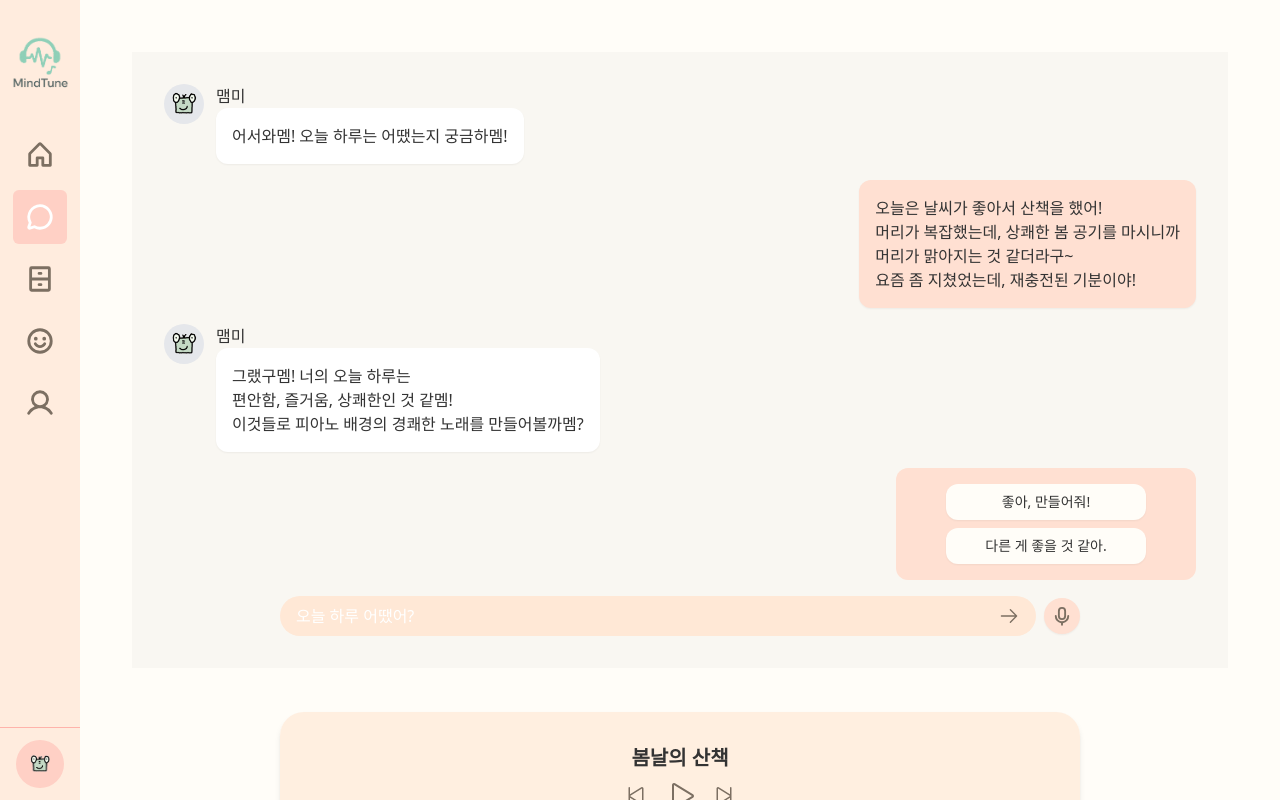
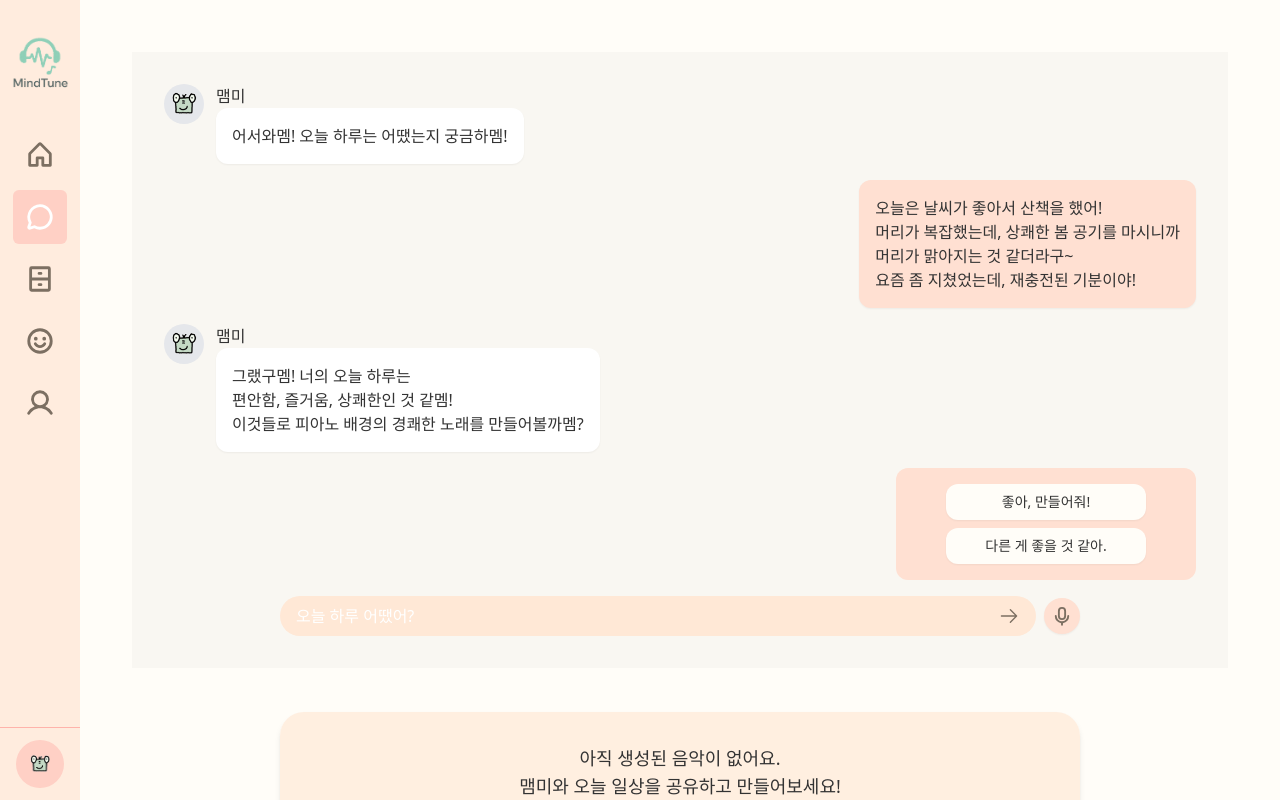
Before and after one commit to Yungyu-Yang/OSSProjYYG, a React (Vite) app: page /chat in a window 1280 px wide. Built offline with nearby package versions, Linux system fonts and the light colour scheme.

Commit message:
김희진/250430/채팅 음악 영역 수정

```diff
--- a/src/pages/Chat.tsx
+++ b/src/pages/Chat.tsx
@@ -20,7 +20,7 @@ const Chat = () => {
   const [isGenerating, setIsGenerating] = useState(false);
   const [isPlaying, setIsPlaying] = useState(false);
   const [currentTime, setCurrentTime] = useState(0);
-  const [duration, setDuration] = useState(180); // 3분 길이의 곡으로 가정
+  const [duration, setDuration] = useState(0); // 3분 길이의 곡으로 가정
 
   // 음악 재생 중일 때, 시간을 1초씩 증가
   useEffect(() => {
@@ -39,7 +39,7 @@ const Chat = () => {
     return () => clearInterval(timer);
   }, [isPlaying, currentTime, duration]);
 
-  // 음악 생성 함수수
+  // 음악 생성 함수
   const handleGenerateMusic = () => {
     setIsGenerating(true);    // 음악 생성 중 상태로 변경
     setTimeout(() => {
@@ -63,7 +63,7 @@ const Chat = () => {
     setIsPlaying(!isPlaying);
   };
 
-  // 10초 뒤로 이동동
+  // 10초 뒤로 이동
   const handleSkipForward = () => {
     setCurrentTime(Math.min(currentTime + 10, duration));
   };
@@ -164,7 +164,14 @@ const Chat = () => {
         </div>
 
         {/* 음악 영역 */}
-        <div className="flex justify-center items-center mt-8 bg-[#FFE8D6] bg-opacity-70 p-8 rounded-3xl text-center shadow-md w-full max-w-[800px] mx-auto">
+        <div
+          className={`flex justify-center items-center mt-8 ${
+            isGenerating
+              ? "bg-[#FFE8D6] bg-opacity-70"
+              : duration > 0
+              ? "bg-[#FFB3AB] bg-opacity-70"
+              : "bg-[#FFE8D6] bg-opacity-70"
+          } p-8 rounded-3xl text-center shadow-md w-full max-w-[800px] mx-auto`}>
           {isGenerating ? (
             <div className="w-full">
               <p className="text-lg mb-4">음악을 만드는 중이에요...</p>
@@ -174,39 +181,40 @@ const Chat = () => {
             </div>
           ) : duration > 0 ? (
             <div className="w-full">
-              <h3 className="text-xl font-semibold mb-2">봄날의 산책</h3>
-              <div className="flex items-center justify-center space-x-4 mb-4">
+              <h3 className="text-xl font-semibold mb-5">봄날의 산책</h3>
+
+              <div className="w-full bg-[#FFE8D6] bg-opacity-90 h-2 rounded-full overflow-hidden mt-2 mb-2">
+                <div
+                  className="bg-[#7C6F62] h-full transition-all duration-300"
+                  style={{ width: `${(currentTime / duration) * 100}%` }}
+                ></div>
+              </div>
+              <div className="flex items-center justify-between text-sm text-[#7C6F62]">
+                <span>{formatTime(currentTime)}</span>
+                <span>{formatTime(duration)}</span>
+              </div>
+              <div className="flex items-center justify-center space-x-4 mt-4">
                 <button
                   onClick={handleSkipBackward}
-                  className="text-[#7C6F62] hover:text-[#FFB3AB] transition-colors"
+                  className="text-black hover:text-[#7C6F62] transition-colors"
                   title="10초 뒤로"
                 >
                   <PiSkipBack size={24} />
                 </button>
                 <button
                   onClick={handlePlayPause}
-                  className="text-[#7C6F62] hover:text-[#FFB3AB] transition-colors"
+                  className="text-black hover:text-[#7C6F62] transition-colors"
                   title={isPlaying ? "일시정지" : "재생"}
                 >
                   {isPlaying ? <PiPause size={32} /> : <PiPlay size={32} />}
                 </button>
                 <button
                   onClick={handleSkipForward}
-                  className="text-[#7C6F62] hover:text-[#FFB3AB] transition-colors"
+                  className="text-black hover:text-[#7C6F62] transition-colors"
                   title="10초 앞으로"
                 >
                   <PiSkipForward size={24} />
                 </button>
-              </div>
-              <div className="flex items-center justify-between text-sm text-[#7C6F62]">
-                <span>{formatTime(currentTime)}</span>
-                <span>{formatTime(duration)}</span>
-              </div>
-              <div className="w-full bg-[#FFB3AB] bg-opacity-30 h-2 rounded-full overflow-hidden mt-2">
-                <div
-                  className="bg-[#FFB3AB] h-full transition-all duration-300"
-                  style={{ width: `${(currentTime / duration) * 100}%` }}
-                ></div>
               </div>
             </div>
           ) : (
```
